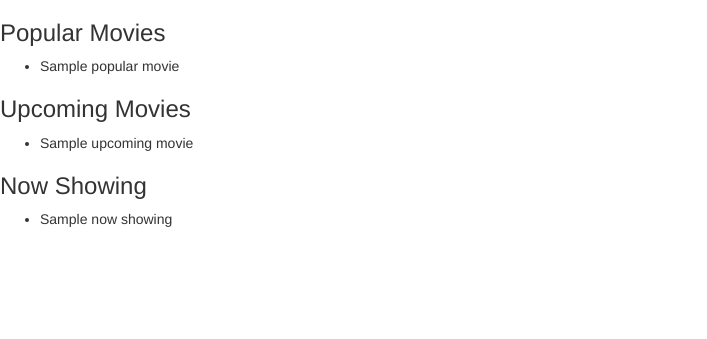
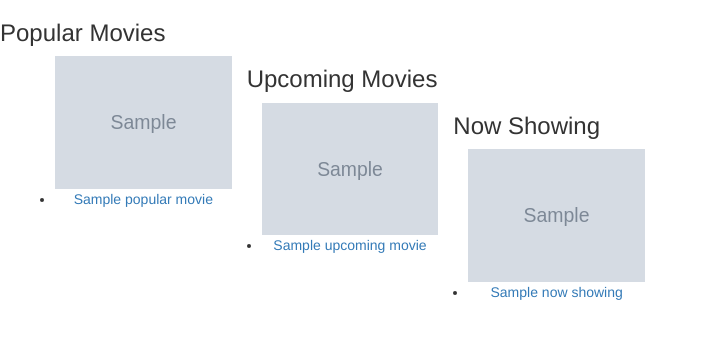
Before and after one commit to DennisNjeru9/Watchlist, a Flask app: template app/templates/index.html in a window 1280 px wide. Shown: the part 62-401 px from the top of the page, without its empty margins (0-707 px from the left). Run offline with Flask 2, Linux system fonts and the light colour scheme; the template is opened without the code that fills it: most values are stand-ins (such as "Sample title", 1, 10 or a date in 2020); grey boxes marked "Sample" are stand-in pictures; some libraries are stand-ins or nearby versions.

Commit message:
update macros html file to add posters to page and truncate filter to modify the content of the block element.

```diff
--- a/app/templates/macros.html
+++ b/app/templates/macros.html
@@ -1,7 +1,14 @@
 {% macro displayMovieList(movie_list) %}
 
     {% for movie in movie_list %}
-        <li>{{ movie.title }}</li>
+
+        <div class="col-xs-12 col-sm-4 col-md-2 col-lg-2 movie-card">
+            <img src="{{movie.poster}}" alt="{{movie.title}} poster" class="img-responsive">
+            <li class="text-center">
+                <a href="/movie/{{movie.id}}">{{ movie.title | truncate(10) }}</a>
+            </li>
+        </div>
+
     {% endfor %}
 
 {% endmacro %}
```
